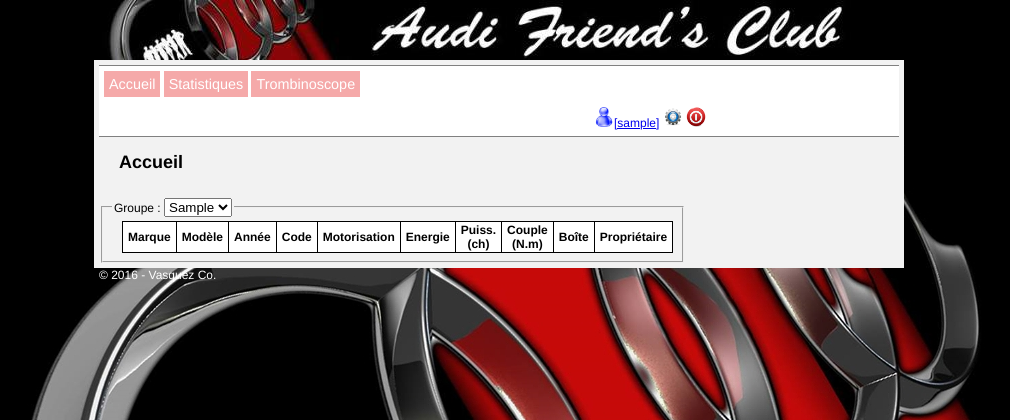
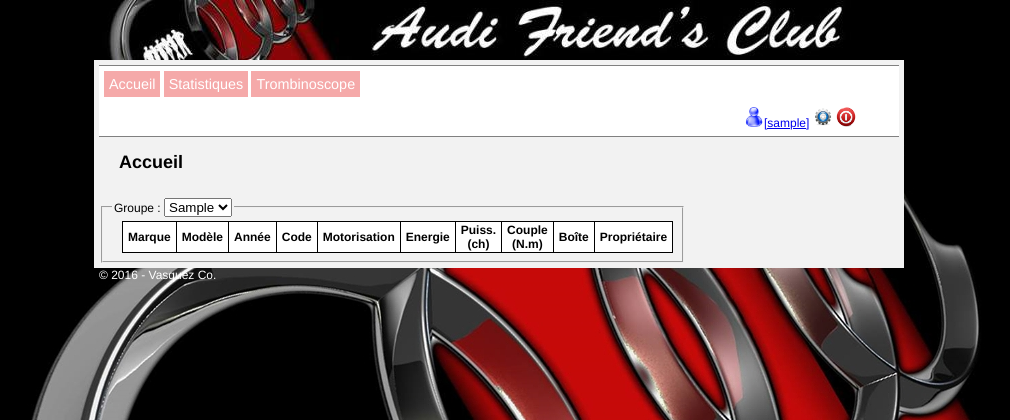
Before and after one commit to VasquezCarz/carz, a PHP site: page /index.php in a window 1280 px wide. Shown: the top 420 px of the page, without its empty margins (141-1151 px from the left). Run offline with PHP 8.4, Linux system fonts and the light colour scheme; the visitor is signed in with stand-in values (Sample User, id 1); tables that the repository leaves empty or names only in its code hold one stand-in row (values such as "Sample post"); lists and menus that the app fills with data are empty.

Commit message:
petite correction

```diff
--- a/nav.inc.php
+++ b/nav.inc.php
@@ -22,7 +22,7 @@
     // Sinon on affiche le lien de déconnexion
     else {
     ?>
-    <div style="width:300px; float:right; ">
+    <div style="width:150px; float:right; ">
       <a href="profile.php"><img src="graphics/people.png" style="width:20px;"/>[<?php echo $_SESSION['login'] ?>]</a>
       <a href="admin.php"><img src="graphics/settings.png" style="width:20px;"/></a>
       <a href="logout.do.php"><img src="graphics/logout.png" style="width:20px;"/></a>
```
